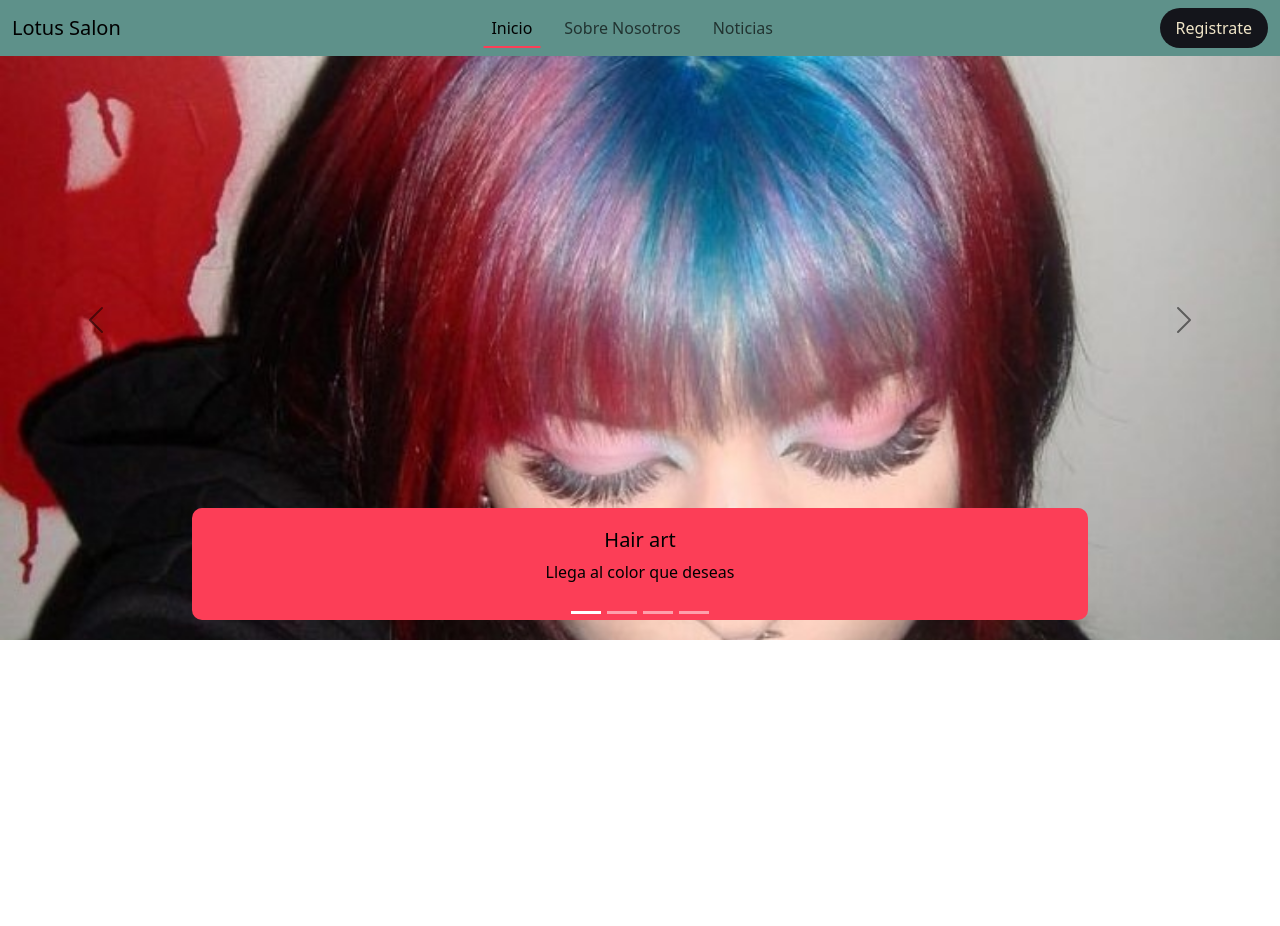
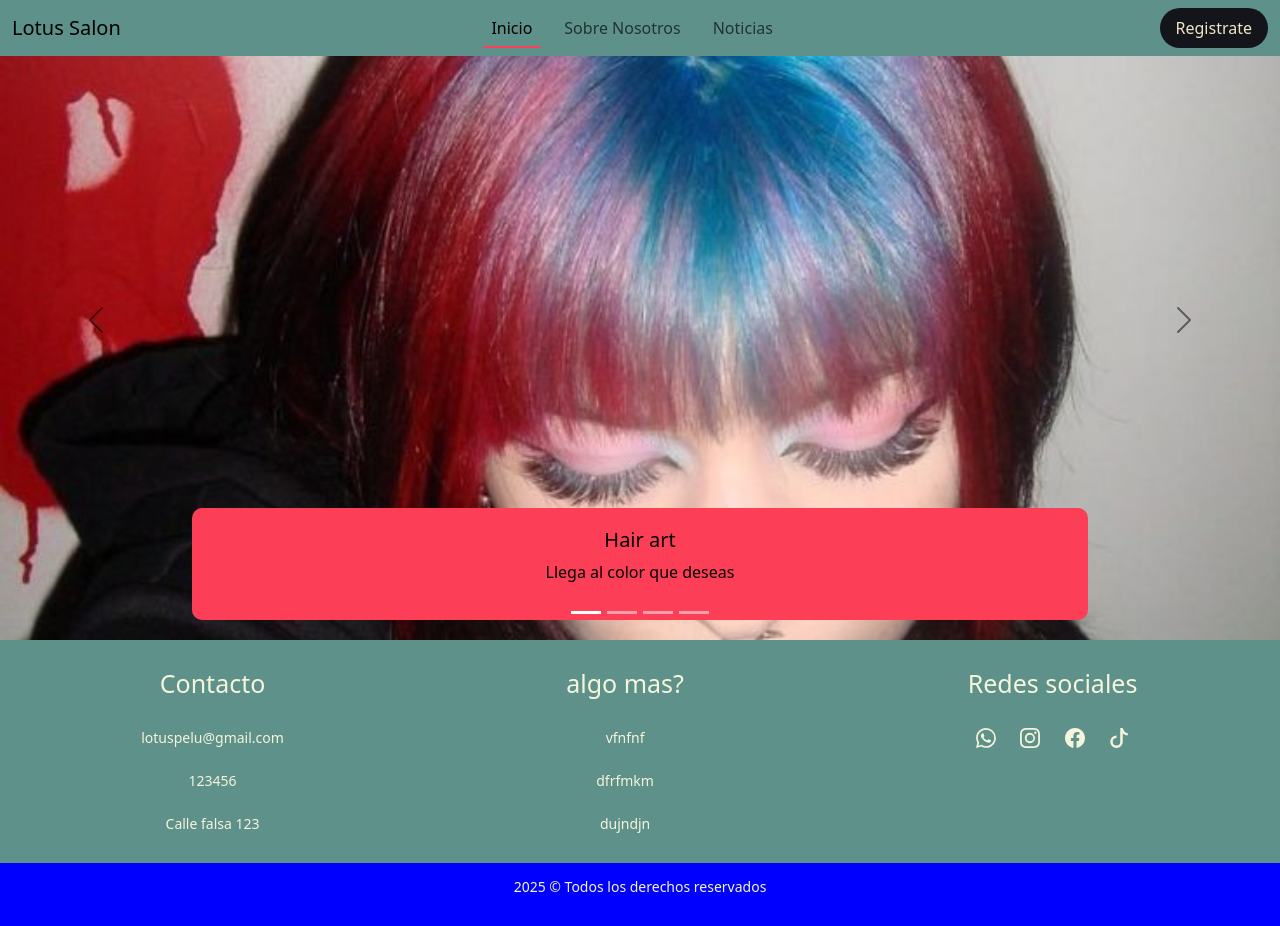
Before and after one commit to maruunt/peluqueria, a PHP site: page / in a window 1280 px wide. Before the commit the page ends 640 px from the top, so only its background shows below. Run offline with PHP 8.4, Linux system fonts and the light colour scheme.

Commit message:
agregue el footer

```diff
--- a/css/estilo.css
+++ b/css/estilo.css
@@ -84,3 +84,57 @@ body{
 .carousel-control-next-icon {
   filter: invert(1);
 }
+
+/*fotter*/
+footer{
+  text-align: center;
+  position: relative;
+  width: 100%;
+  bottom: 0;
+  margin-top: 0;
+}
+footer h3{
+  font-size: 25px;
+  padding: 18px 0;
+}
+footer p{
+  padding: 3px 0;
+  font-size: 14px;
+}
+footer .footer-1{
+  padding: 10px 0;
+  background-color:#5E918A;
+  color: beige;
+}
+footer .footer-1 a{
+  display: block;
+  color: beige;
+  text-decoration: none;
+}
+footer .footer-2{
+  background-color: blue;
+  padding: 10px 0;
+  color: beige;
+}
+footer .redes-sociales{
+  display: flex;
+  justify-content: center;
+}
+footer .redes-sociales a{
+  margin: 0 8px;
+  font-size: 20px;
+}
+footer svg {
+  width: 20px;
+  height: 20px;
+  margin: 0 10px;
+}
+
+@media (min-width: 850px){
+  footer .footer-1{
+    display: flex;
+  }
+   footer .footer-1 div{
+    flex-grow: 1;
+   }
+}
--- a/index.html
+++ b/index.html
@@ -92,6 +92,45 @@
     </button>
     </div>
 
+    <!--Footer-->
+    <footer>
+      <section class="footer-1">
+        <div>
+          <h3>Contacto</h3>
+          <p>lotuspelu@gmail.com</p>
+          <p>123456</p>
+          <p>Calle falsa 123</p>
+        </div>
+        <div>
+          <h3>algo mas?</h3>
+          <p>vfnfnf</p>
+          <p>dfrfmkm</p>
+          <p>dujndjn</p>
+        </div>
+        <div>
+          <h3>Redes sociales</h3>
+          <div class="redes_sociales">
+            <svg xmlns="http://www.w3.org/2000/svg" width="16" height="16" fill="currentColor" class="bi bi-whatsapp" viewBox="0 0 16 16">
+              <path d="M13.601 2.326A7.85 7.85 0 0 0 7.994 0C3.627 0 .068 3.558.064 7.926c0 1.399.366 2.76 1.057 3.965L0 16l4.204-1.102a7.9 7.9 0 0 0 3.79.965h.004c4.368 0 7.926-3.558 7.93-7.93A7.9 7.9 0 0 0 13.6 2.326zM7.994 14.521a6.6 6.6 0 0 1-3.356-.92l-.24-.144-2.494.654.666-2.433-.156-.251a6.56 6.56 0 0 1-1.007-3.505c0-3.626 2.957-6.584 6.591-6.584a6.56 6.56 0 0 1 4.66 1.931 6.56 6.56 0 0 1 1.928 4.66c-.004 3.639-2.961 6.592-6.592 6.592m3.615-4.934c-.197-.099-1.17-.578-1.353-.646-.182-.065-.315-.099-.445.099-.133.197-.513.646-.627.775-.114.133-.232.148-.43.05-.197-.1-.836-.308-1.592-.985-.59-.525-.985-1.175-1.103-1.372-.114-.198-.011-.304.088-.403.087-.088.197-.232.296-.346.1-.114.133-.198.198-.33.065-.134.034-.248-.015-.347-.05-.099-.445-1.076-.612-1.47-.16-.389-.323-.335-.445-.34-.114-.007-.247-.007-.38-.007a.73.73 0 0 0-.529.247c-.182.198-.691.677-.691 1.654s.71 1.916.81 2.049c.098.133 1.394 2.132 3.383 2.992.47.205.84.326 1.129.418.475.152.904.129 1.246.08.38-.058 1.171-.48 1.338-.943.164-.464.164-.86.114-.943-.049-.084-.182-.133-.38-.232"/>
+            </svg>
+            <svg xmlns="http://www.w3.org/2000/svg" width="16" height="16" fill="currentColor" class="bi bi-instagram" viewBox="0 0 16 16">
+              <path d="M8 0C5.829 0 5.556.01 4.703.048 3.85.088 3.269.222 2.76.42a3.9 3.9 0 0 0-1.417.923A3.9 3.9 0 0 0 .42 2.76C.222 3.268.087 3.85.048 4.7.01 5.555 0 5.827 0 8.001c0 2.172.01 2.444.048 3.297.04.852.174 1.433.372 1.942.205.526.478.972.923 1.417.444.445.89.719 1.416.923.51.198 1.09.333 1.942.372C5.555 15.99 5.827 16 8 16s2.444-.01 3.298-.048c.851-.04 1.434-.174 1.943-.372a3.9 3.9 0 0 0 1.416-.923c.445-.445.718-.891.923-1.417.197-.509.332-1.09.372-1.942C15.99 10.445 16 10.173 16 8s-.01-2.445-.048-3.299c-.04-.851-.175-1.433-.372-1.941a3.9 3.9 0 0 0-.923-1.417A3.9 3.9 0 0 0 13.24.42c-.51-.198-1.092-.333-1.943-.372C10.443.01 10.172 0 7.998 0zm-.717 1.442h.718c2.136 0 2.389.007 3.232.046.78.035 1.204.166 1.486.275.373.145.64.319.92.599s.453.546.598.92c.11.281.24.705.275 1.485.039.843.047 1.096.047 3.231s-.008 2.389-.047 3.232c-.035.78-.166 1.203-.275 1.485a2.5 2.5 0 0 1-.599.919c-.28.28-.546.453-.92.598-.28.11-.704.24-1.485.276-.843.038-1.096.047-3.232.047s-2.39-.009-3.233-.047c-.78-.036-1.203-.166-1.485-.276a2.5 2.5 0 0 1-.92-.598 2.5 2.5 0 0 1-.6-.92c-.109-.281-.24-.705-.275-1.485-.038-.843-.046-1.096-.046-3.233s.008-2.388.046-3.231c.036-.78.166-1.204.276-1.486.145-.373.319-.64.599-.92s.546-.453.92-.598c.282-.11.705-.24 1.485-.276.738-.034 1.024-.044 2.515-.045zm4.988 1.328a.96.96 0 1 0 0 1.92.96.96 0 0 0 0-1.92m-4.27 1.122a4.109 4.109 0 1 0 0 8.217 4.109 4.109 0 0 0 0-8.217m0 1.441a2.667 2.667 0 1 1 0 5.334 2.667 2.667 0 0 1 0-5.334"/>
+            </svg>
+            <svg xmlns="http://www.w3.org/2000/svg" width="16" height="16" fill="currentColor" class="bi bi-facebook" viewBox="0 0 16 16">
+              <path d="M16 8.049c0-4.446-3.582-8.05-8-8.05C3.58 0-.002 3.603-.002 8.05c0 4.017 2.926 7.347 6.75 7.951v-5.625h-2.03V8.05H6.75V6.275c0-2.017 1.195-3.131 3.022-3.131.876 0 1.791.157 1.791.157v1.98h-1.009c-.993 0-1.303.621-1.303 1.258v1.51h2.218l-.354 2.326H9.25V16c3.824-.604 6.75-3.934 6.75-7.951"/>
+            </svg>
+            <svg xmlns="http://www.w3.org/2000/svg" width="16" height="16" fill="currentColor" class="bi bi-tiktok" viewBox="0 0 16 16">
+              <path d="M9 0h1.98c.144.715.54 1.617 1.235 2.512C12.895 3.389 13.797 4 15 4v2c-1.753 0-3.07-.814-4-1.829V11a5 5 0 1 1-5-5v2a3 3 0 1 0 3 3z"/>
+            </svg>
+          </div>
+        </div>
+      </section>
+
+      <section class="footer-2">
+        <p>2025 © Todos los derechos reservados</p>
+      </section>
+    </footer>
+
     <script src="https://cdn.jsdelivr.net/npm/bootstrap@5.3.8/dist/js/bootstrap.bundle.min.js" integrity="sha384-FKyoEForCGlyvwx9Hj09JcYn3nv7wiPVlz7YYwJrWVcXK/BmnVDxM+D2scQbITxI" crossorigin="anonymous"></script>
 </body>
 </html>
```
